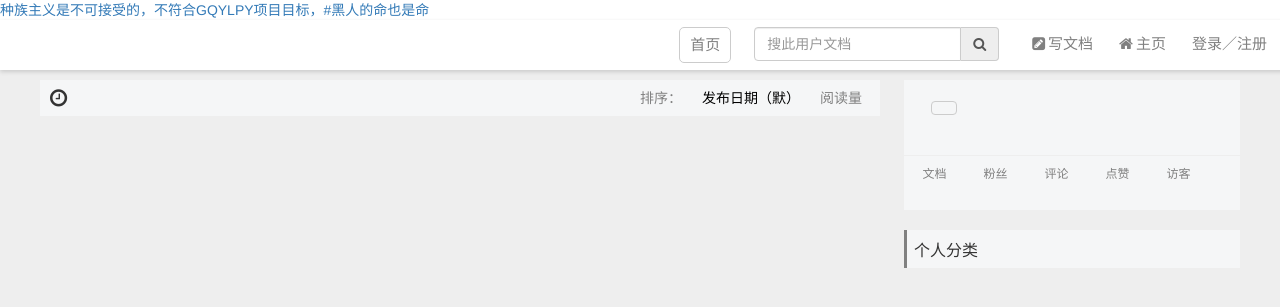
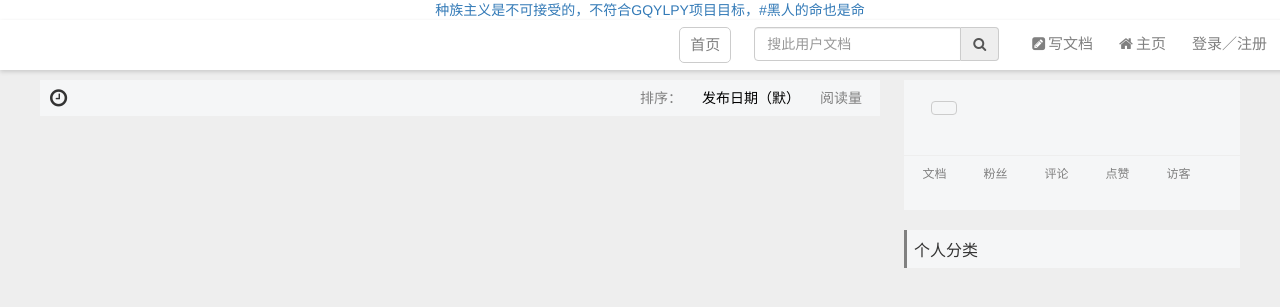
Before and after one commit to gqylpy/gqylpy-blog, a Django app: template templates/home.html in a window 1280 px wide. Shown: the top 307 px of the page. Run offline with Django 3.2, Linux system fonts and the light colour scheme; the template is opened without the code that fills it, so the values that code supplies are empty; parts of the project's set-up code (start-up, migrations or seed data) failed here and were passed over; some libraries are stand-ins or nearby versions.

Commit message:
'update'

```diff
--- a/static/css/layout.css
+++ b/static/css/layout.css
@@ -9,7 +9,7 @@
 #body, html {
     /*overflow: hidden;  !*这会将body内所有信息隐藏*!*/
     height: 100%;
-    background-color: rgb(238, 238, 238);  /*全站背景颜色*/
+    background-color: rgb(238, 238, 238); /*全站背景颜色*/
 }
 
 .container-fluid {
@@ -33,7 +33,9 @@
 .slogan {
     width: 1300px;
     margin: 0 auto;
+    text-align: center
 }
+
 .layout-top {
     background-color: white;
     width: 100%;
@@ -99,7 +101,7 @@ nav .nav-list {
         height: 100%;
         top: 0;
         padding-top: 10px;
-        width: 91px;  /*左侧菜单列表宽度*/
+        width: 91px; /*左侧菜单列表宽度*/
         background: #fff;
         left: -60%;
         -webkit-transition: 1s;
@@ -198,7 +200,8 @@ nav .nav-menu {
     cursor: pointer;
 }
 
-@media (max-width: 1120px) {  /*浏览器宽度小于1120px时触发*/
+@media (max-width: 1120px) {
+    /*浏览器宽度小于1120px时触发*/
     nav .nav-menu {
         display: block;
         float: left;
@@ -239,7 +242,7 @@ nav .open {
 .layout_top {
     background-color: white;
     color: gray;
-    margin-bottom: 10px;  /*顶部与主体的间距*/
+    margin-bottom: 10px; /*顶部与主体的间距*/
 }
 
 /* 头像 */
```
